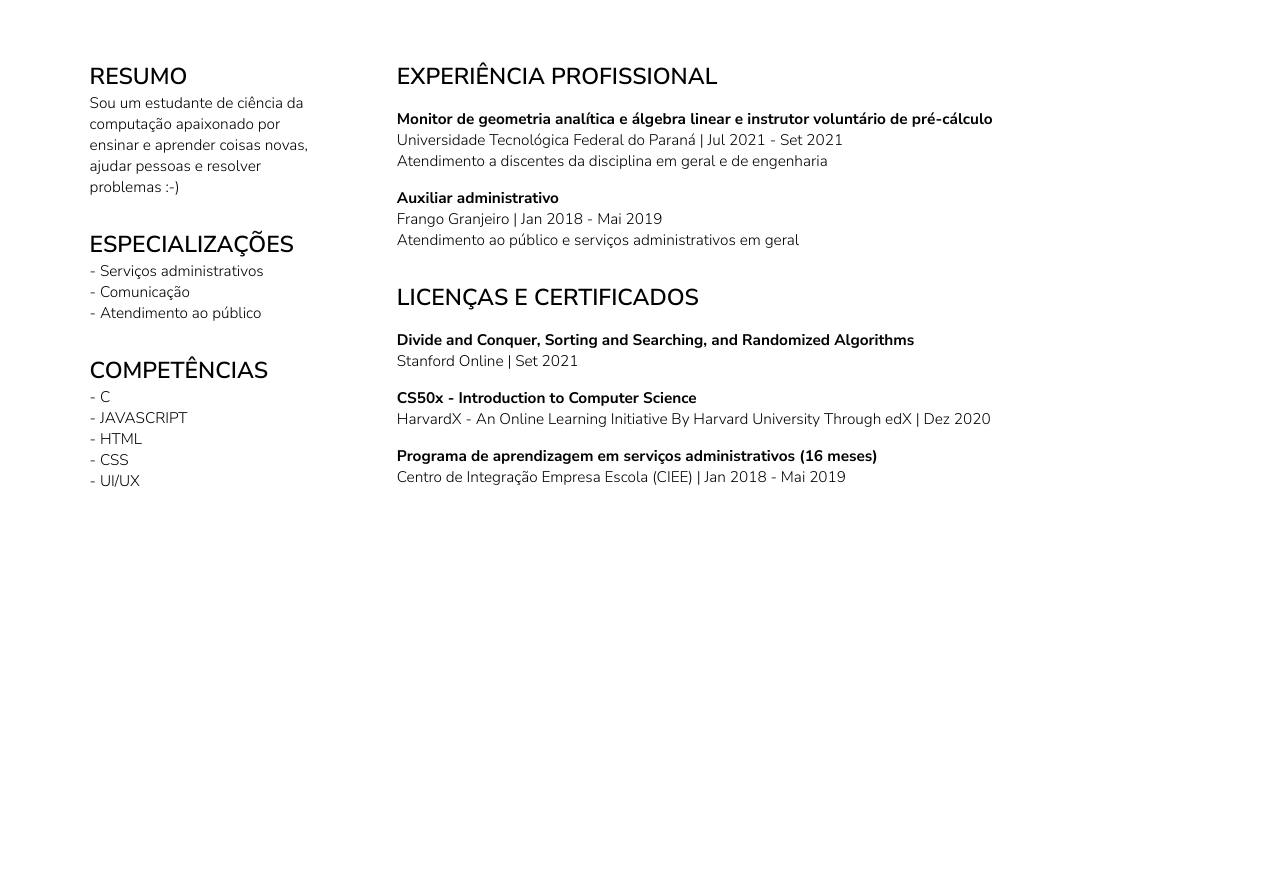
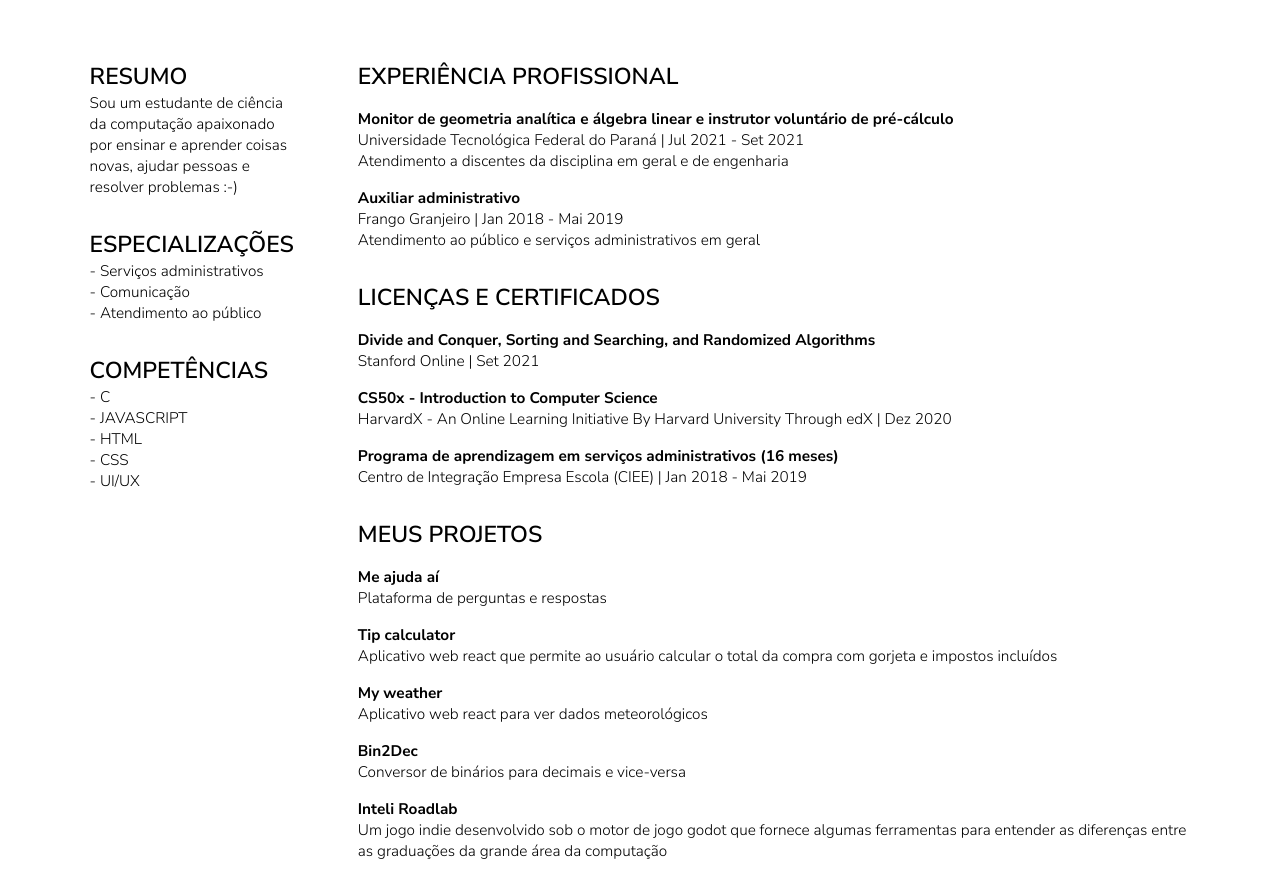
Before and after one commit to eliasbiondo/autoestudos-m2, a plain HTML site: page 03_AUT_EST_ENTREGA/Semana 3/index.html in a window 1280 px wide. Shown: the part 151-1044 px from the top of the page. Before the commit the page ends 800 px from the top, so only its background shows below. Drawn offline with Linux system fonts and the light colour scheme.

Commit message:
:sparkles: add projects section

```diff
--- a/03_AUT_EST_ENTREGA/Semana 3/index.html
+++ b/03_AUT_EST_ENTREGA/Semana 3/index.html
@@ -132,6 +132,44 @@
 
             </div>
 
+            <!-- Projects content box -->
+            <div class="content-box">
+
+                <!-- Box title -->
+                <h1 class="box-title">MEUS PROJETOS</h1>
+
+                <!-- Project -->
+                <div class="project">
+                    <h2 class="project-name">Me ajuda aí</h2>
+                    <p class="project-description">Plataforma de perguntas e respostas</p>
+                </div>
+
+                <!-- Project -->
+                <div class="project">
+                    <h2 class="project-name">Tip calculator</h2>
+                    <p class="project-description">Aplicativo web react que permite ao usuário calcular o total da compra com gorjeta e impostos incluídos</p>
+                </div>
+
+                <!-- Project -->
+                <div class="project">
+                    <h2 class="project-name">My weather</h2>
+                    <p class="project-description">Aplicativo web react para ver dados meteorológicos</p>
+                </div>
+
+                <!-- Project -->
+                <div class="project">
+                    <h2 class="project-name">Bin2Dec</h2>
+                    <p class="project-description">Conversor de binários para decimais e vice-versa</p>
+                </div>
+
+                <!-- Project -->
+                <div class="project">
+                    <h2 class="project-name">Inteli Roadlab</h2>
+                    <p class="project-description">Um jogo indie desenvolvido sob o motor de jogo godot que fornece algumas ferramentas para entender as diferenças entre as graduações da grande área da computação</p>
+                </div>
+
+            </div>
+
         </div>
 
     </section>
--- a/03_AUT_EST_ENTREGA/Semana 3/style.css
+++ b/03_AUT_EST_ENTREGA/Semana 3/style.css
@@ -69,11 +69,11 @@ body {
             font-weight: 600;
         }
 
-    .professional-experience, .license {
+    .professional-experience, .license, .project-name {
         margin-top: 2.5rem;
     }
 
-    .job-title, .topic {
+    .job-title, .topic, .project-name {
         font-size: 2.4rem;
         font-weight: 700;
     }
```
